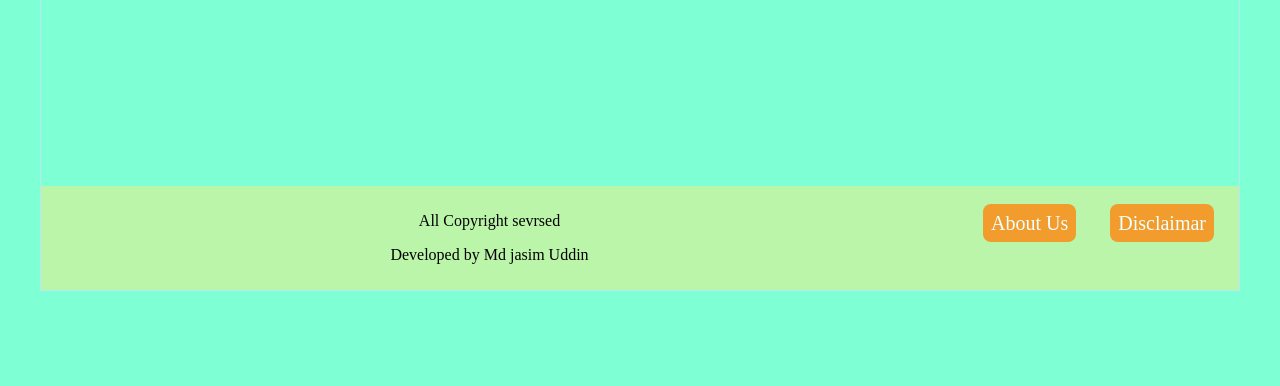
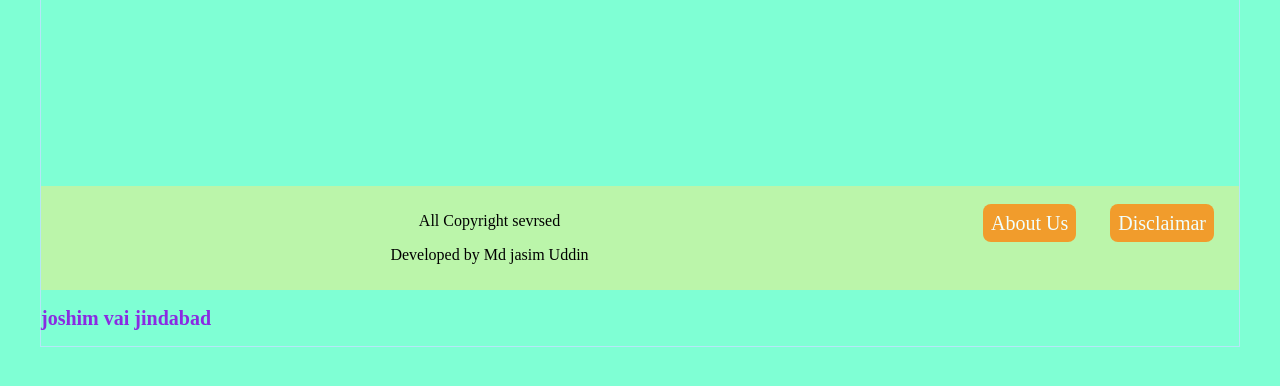
Before and after one commit to jasim147/html-layout, a plain HTML site: page login.html in a window 1280 px wide. Shown: the part 272-658 px from the top of the page. Drawn offline with Linux system fonts and the light colour scheme.

Commit message:
added html and css code

```diff
--- /dev/null
+++ b/login.css
@@ -0,0 +1,5 @@
+
+h2{
+    font-size: 20px;
+    color: blueviolet;
+}
--- a/login.html
+++ b/login.html
@@ -5,6 +5,7 @@
     <meta charset="UTF-8">
     <meta name="viewport" content="width=device-width, initial-scale=1.0">
     <title>Document</title>
+    <link rel="stylesheet" href="login.css">
 </head>
 <body>
     <div class="container">
@@ -49,5 +50,7 @@
             <p>All Copyright sevrsed </p>
             <p>Developed by Md jasim Uddin</p>
         </footer>
+
+        <h2>joshim vai jindabad</h2>
 </body>
 </html>
```
